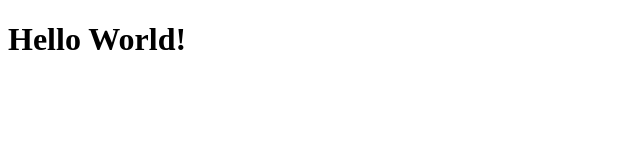
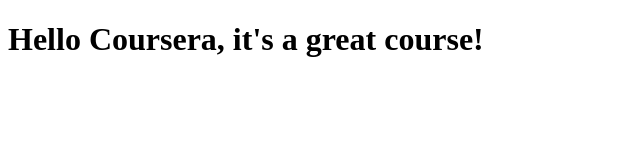
Before and after one commit to spock-a-doodle/coursera-test, a plain HTML site: page site/index.html in a window 1280 px wide. Shown: the whole page, without its empty margins (0-640 px from the left). Drawn offline with Linux system fonts and the light colour scheme.

Commit message:
Small addition to our page content

```diff
--- a/site/index.html
+++ b/site/index.html
@@ -7,6 +7,6 @@
     <title>Document</title>
 </head>
 <body>
-    <h1>Hello World!</h1>
+    <h1>Hello Coursera, it's a great course!</h1>
 </body>
 </html>
```
